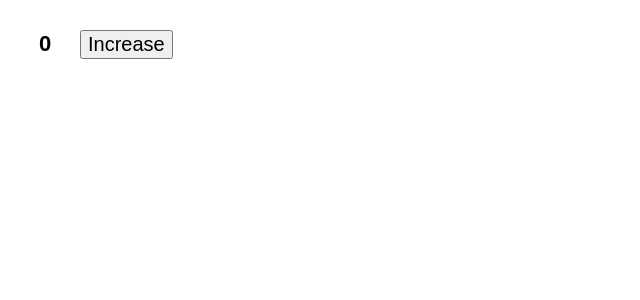
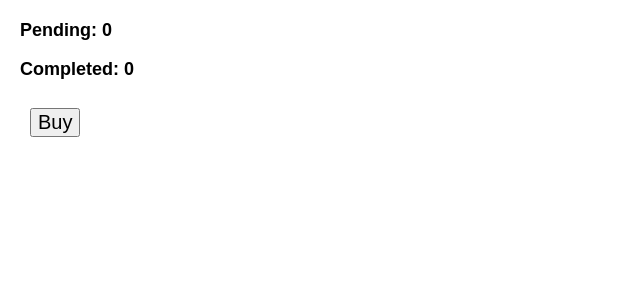
Before and after one commit to jimmycanosa/learning-react, a React (Create React App) app: page / in a window 1280 px wide. Shown: the top 300 px of the page, without its empty margins (0-640 px from the left). Built offline with nearby package versions, Linux system fonts and the light colour scheme.

Commit message:
feat: request counter

```diff
--- a/src/App.js
+++ b/src/App.js
@@ -1,4 +1,4 @@
-import MyApp from './adding-interactivity/queueing-a-series-of-states-updates/react-batches-states-updates.js';
+import MyApp from './adding-interactivity/queueing-a-series-of-states-updates/fix-a-request-counter.js';
 
 export default function App() {
   return (
--- /dev/null
+++ b/src/adding-interactivity/queueing-a-series-of-states-updates/fix-a-request-counter.js
@@ -0,0 +1,27 @@
+import { useState } from 'react';
+
+export default function RequestTracker() {
+  const [pending, setPending] = useState(0);
+  const [completed, setCompleted] = useState(0);
+
+  async function handleClick() {
+    setPending(pending + 1);
+    await delay(3000);
+    setPending(pending - 1);
+    setCompleted(completed + 1);
+  }
+
+  return (
+    <>
+      <h3>Pending: {pending}</h3>
+      <h3>Completed: {completed}</h3>
+      <button onClick={handleClick}>Buy</button>
+    </>
+  );
+}
+
+function delay(ms) {
+  return new Promise((resolve) => {
+    setTimeout(resolve, ms);
+  });
+}
```
